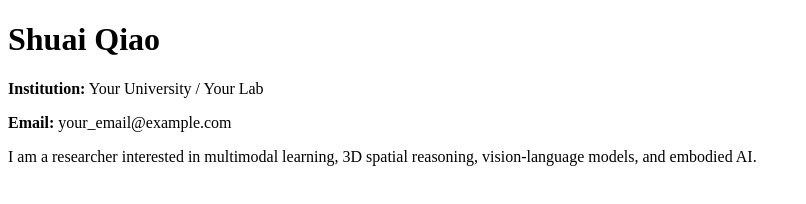
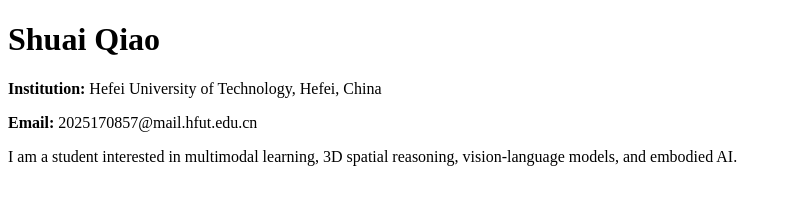
Before and after one commit to shuai-qiao/shuai-qiao.github.io, a plain HTML site: page index.html in a window 1280 px wide. Shown: the whole page, without its empty margins (0-806 px from the left). Drawn offline with Linux system fonts and the light colour scheme.

Commit message:
Update index.html

```diff
--- a/index.html
+++ b/index.html
@@ -7,11 +7,11 @@
 <body>
   <h1>Shuai Qiao</h1>
 
-  <p><strong>Institution:</strong> Your University / Your Lab</p>
-  <p><strong>Email:</strong> your_email@example.com</p>
+  <p><strong>Institution:</strong> Hefei University of Technology, Hefei, China</p>
+  <p><strong>Email:</strong> 2025170857@mail.hfut.edu.cn</p>
 
   <p>
-    I am a researcher interested in multimodal learning,
+    I am a student interested in multimodal learning,
     3D spatial reasoning, vision-language models, and embodied AI.
   </p>
 </body>
```
